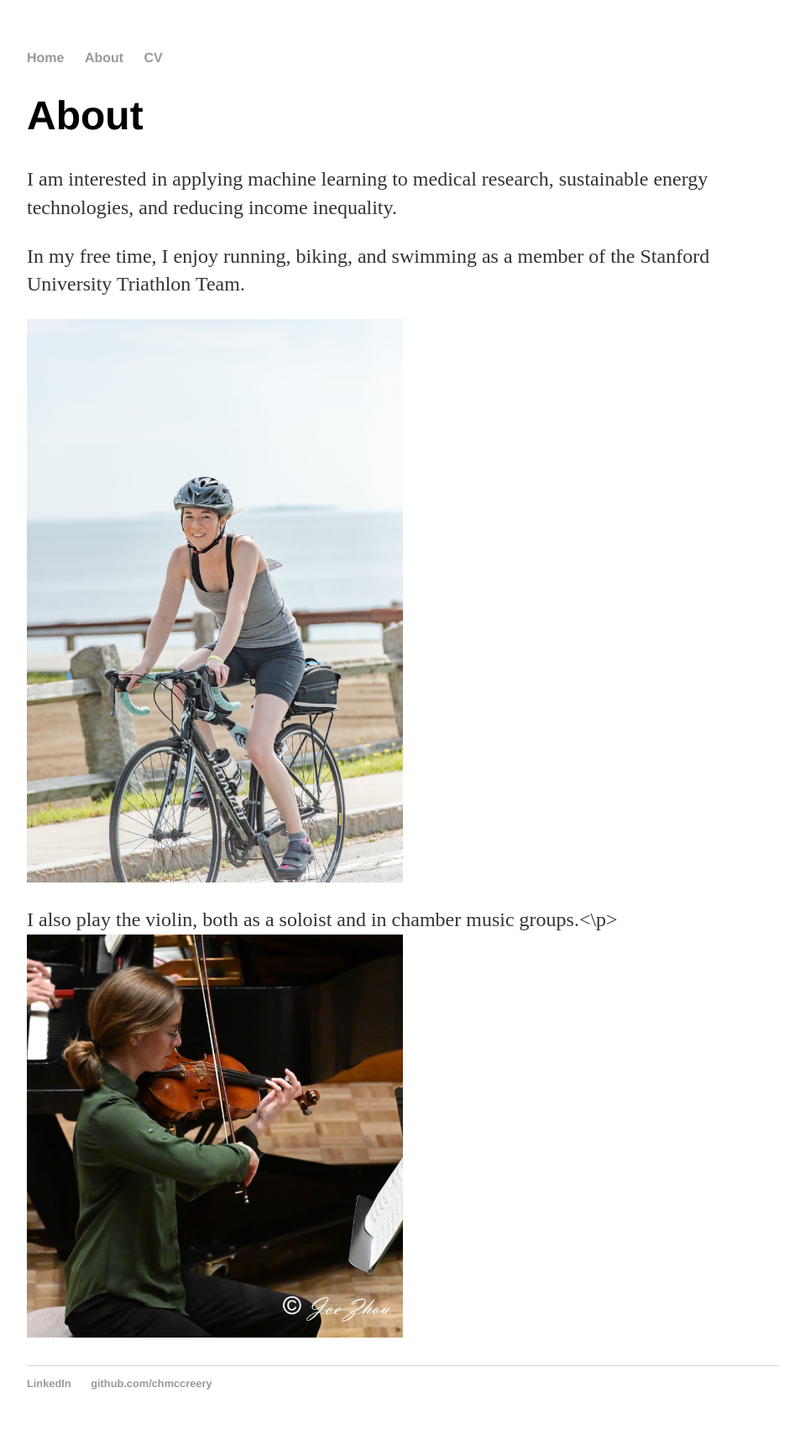
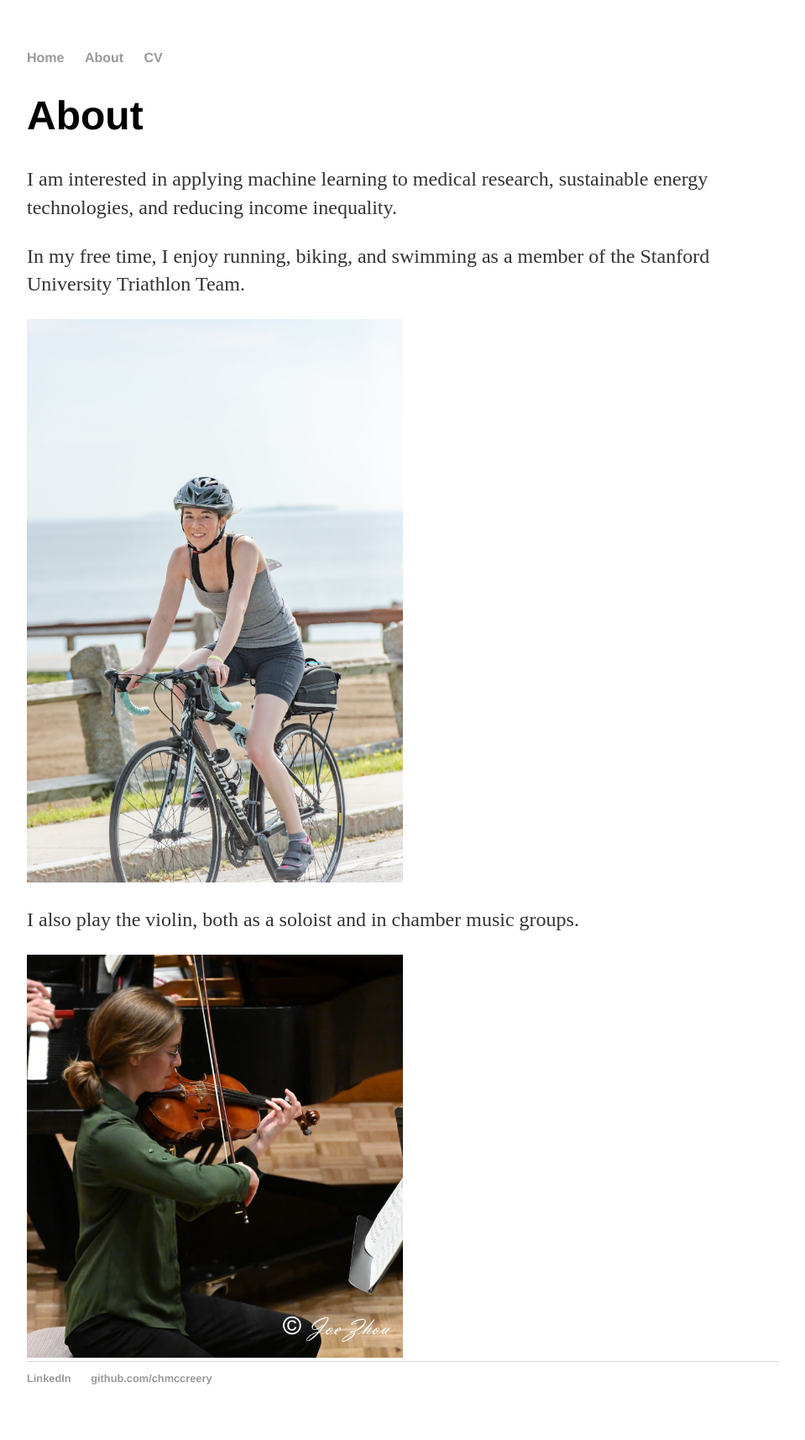
Before and after one commit to chmccreery/chmccreery.github.io, a Jekyll site: the page built from about/index.html, in a window 1280 px wide. Shown: the whole page at 84% size, without its empty margins (160-1119 px from the left). Built offline with Jekyll 4.4.1, drawn with Linux system fonts in a browser that asks for light colours.

Commit message:
Update index.html

```diff
--- a/about/index.html
+++ b/about/index.html
@@ -6,7 +6,7 @@
 	<h1>About</h1>
 	<p> I am interested in applying machine learning to medical research, sustainable energy technologies, and reducing income inequality.</p>
 	<p> In my free time, I enjoy running, biking, and swimming as a member of the Stanford University Triathlon Team.</p>
-	<td width="28%"><img src="../images/bikeride3.jpg" width="50%"></td>
-	<p> I also play the violin, both as a soloist and in chamber music groups.<\p>
-	<td width="28%"><img src="../images/quartet2.jpg" width="50%"></td>
+	<td width="28%"><img src="/images/bikeride3.jpg" width="50%"></td>
+	<p> I also play the violin, both as a soloist and in chamber music groups.</p>
+	<td width="28%"><img src="/images/quartet2.jpg" width="50%"></td>
 </div><!-- /.blurb -->
```
